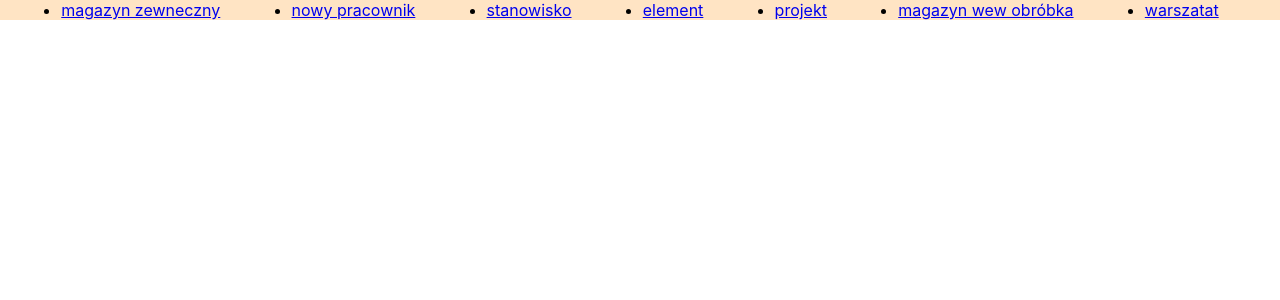
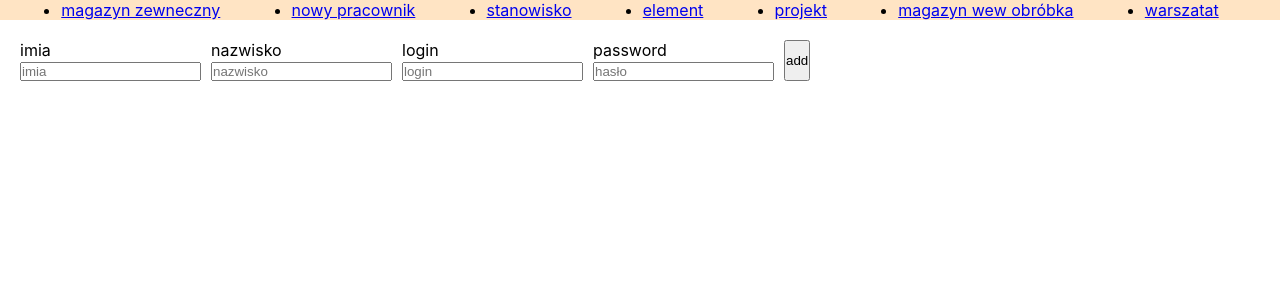
Before and after one commit to tsimar/warehouse, a React (Create React App) app in the folder client/: page /wareMashin in a window 1280 px wide. Shown: the top 300 px of the page. Built offline with nearby package versions, Linux system fonts and the light colour scheme; no server answers.

Commit message:
create component warehouses

```diff
--- a/client/src/App.js
+++ b/client/src/App.js
@@ -7,7 +7,8 @@ import Position from "./components/add/position/Position";
 import WarehouseOut from "./components/warehouseOut/WarehouseOut";
 import Elements from "./components/add/elements/Elements";
 import Project from "./components/add/project/Project";
-
+import WarehouseMashin from "./components/warehouseMashin/WarehouseMashin";
+import ReadyElement from "./components/readyElement/ReadyElement";
 
 function App() {
   return (
@@ -21,6 +22,8 @@ function App() {
         <Route path="/position" element={<Position />} />
         <Route path="/element" element={<Elements />} />
         <Route path="/project" element={<Project />} />
+        <Route path="/wareMashin" element={<WarehouseMashin />} />
+        <Route path="/readyElement" element={<ReadyElement />} />
       </Routes>
     </Router>
   );
--- a/client/src/components/navbar/menu/menuItems/nameItemsMenu/NameItemsMenu.jsx
+++ b/client/src/components/navbar/menu/menuItems/nameItemsMenu/NameItemsMenu.jsx
@@ -26,6 +26,6 @@ export const NameItemsMenu = [
   },
   {
     value: "warszatat",
-    href: "/staty",
+    href: "/readyElement",
   },
 ];
--- /dev/null
+++ b/client/src/components/readyElement/ReadyElement.jsx
@@ -0,0 +1,139 @@
+import React, {
+  useState,
+  useEffect,
+  useReducer,
+  useRef,
+  Fragment,
+} from "react";
+import DatePicker from "react-date-picker";
+import { apiProject, apiElement, apiOutGoodElement } from "../../url/URL";
+
+const WarehouseMashin = () => {
+  const [valueDate, OnChange] = useState(new Date());
+  const [warehouseMashin, setWarehouseMashin] = useState([]);
+  const [addWarehouseMashin, setAddWarehouseMashin] = useReducer({
+    nameUser: "",
+    lastName: "",
+    login: "",
+    password: "",
+    idPosition: "",
+  });
+
+  const [editValue, setEditValue] = useState({
+    editId: "",
+    nameUser: "",
+    lastName: "",
+    login: "",
+    password: "",
+    idPosition: "",
+  });
+  const handleChange = (e) => {
+    e.preventDefault();
+
+    const fieldName = e.target.name;
+
+    const fieldValue = e.target.value;
+
+    const newFormData = { ...addWarehouseMashin };
+    newFormData[fieldName] = fieldValue;
+
+    setAddWarehouseMashin(newFormData);
+  };
+  const fetchGetWarehouseMashin = async () => {
+    try {
+      // setLoading(true);
+      const res = await apiOutGoodElement.get();
+      setWarehouseMashin(res.data);
+      console.log("wareOut", res.data);
+      // setLoading(false);
+    } catch (error) {
+      console.log(error);
+    }
+  };
+
+  useEffect(() => {
+    fetchGetWarehouseMashin();
+  }, []);
+
+  const handleAddSubmit = async (e) => {
+    e.preventDefault();
+    const newWarehouseOut = {
+      nameUser: addWarehouseMashin.nameUser,
+      lastName: addWarehouseMashin.lastName,
+      login: addWarehouseMashin.login,
+      password: addWarehouseMashin.password,
+      idPosition: addWarehouseMashin.password,
+    };
+    apiOutGoodElement
+      .post("", newWarehouseOut)
+      .then((response) => {
+        fetchGetWarehouseMashin();
+      })
+      .catch((error) => {
+        console.log(error);
+      });
+
+    addWarehouseMashin("");
+
+    // numberRef.current.value = "";
+    // lastNameRef.current.value = "";
+    // loginRef.current.value = "";
+    // passwordRef.current.value = "";
+  };
+
+  return (
+    <div>
+      <form className="form--wrapper" onSubmit={handleAddSubmit}>
+        <div className="div__add--wrapper">
+          <label htmlFor="name">imia</label>
+          <input
+            id="name"
+            name="nameUser"
+            type="text"
+            placeholder="imia"
+            // ref={nameUserRef}
+            onChange={handleChange}
+          />
+        </div>
+        <div className="div__add--wrapper">
+          <label htmlFor="last_name">nazwisko</label>
+          <input
+            id="last_name"
+            name="lastName"
+            type="text"
+            placeholder="nazwisko"
+            // ref={lastNameRef}
+            onChange={handleChange}
+          />
+        </div>
+        <div className="div__add--wrapper">
+          <label htmlFor="login">login</label>
+          <input
+            id="login"
+            name="login"
+            type="text"
+            placeholder="login"
+            // ref={loginRef}
+            onChange={handleChange}
+          />
+        </div>
+        <div className="div__add--wrapper">
+          <label htmlFor="password">password</label>
+          <input
+            id="password"
+            name="password"
+            type="text"
+            placeholder="hasło"
+            onChange={handleChange}
+            // ref={passwordRef}
+          />
+        </div>
+        {/* <div className="div__add--wrapper">{handleGetComboBox(position)}</div> */}
+        <button type="submit">add</button>
+      </form>
+      {/* <div className="div-getUser">{handlGetElement(user)}</div> */}
+    </div>
+  );
+};
+
+export default WarehouseMashin;
--- /dev/null
+++ b/client/src/components/warehouseMashin/WarehouseMashin.jsx
@@ -0,0 +1,139 @@
+import React, {
+  useState,
+  useEffect,
+  useReducer,
+  useRef,
+  Fragment,
+} from "react";
+import DatePicker from "react-date-picker";
+import { apiProject, apiElement, apiWarehouseMashin } from "../../url/URL";
+
+const WarehouseMashin = () => {
+  const [valueDate, OnChange] = useState(new Date());
+  const [warehouseMashin, setWarehouseMashin] = useState([]);
+  const [addWarehouseMashin, setAddWarehouseMashin] = useReducer({
+    nameUser: "",
+    lastName: "",
+    login: "",
+    password: "",
+    idPosition: "",
+  });
+
+  const [editValue, setEditValue] = useState({
+    editId: "",
+    nameUser: "",
+    lastName: "",
+    login: "",
+    password: "",
+    idPosition: "",
+  });
+  const handleChange = (e) => {
+    e.preventDefault();
+
+    const fieldName = e.target.name;
+
+    const fieldValue = e.target.value;
+
+    const newFormData = { ...addWarehouseMashin };
+    newFormData[fieldName] = fieldValue;
+
+    setAddWarehouseMashin(newFormData);
+  };
+  const fetchGetWarehouseMashin = async () => {
+    try {
+      // setLoading(true);
+      const res = await apiWarehouseMashin.get();
+      setWarehouseMashin(res.data);
+      console.log("wareOut", res.data);
+      // setLoading(false);
+    } catch (error) {
+      console.log(error);
+    }
+  };
+
+  useEffect(() => {
+    fetchGetWarehouseMashin();
+  }, []);
+
+  const handleAddSubmit = async (e) => {
+    e.preventDefault();
+    const newWarehouseOut = {
+      nameUser: addWarehouseMashin.nameUser,
+      lastName: addWarehouseMashin.lastName,
+      login: addWarehouseMashin.login,
+      password: addWarehouseMashin.password,
+      idPosition: addWarehouseMashin.password,
+    };
+    apiWarehouseMashin
+      .post("", newWarehouseOut)
+      .then((response) => {
+        fetchGetWarehouseMashin();
+      })
+      .catch((error) => {
+        console.log(error);
+      });
+
+    addWarehouseMashin("");
+
+    // numberRef.current.value = "";
+    // lastNameRef.current.value = "";
+    // loginRef.current.value = "";
+    // passwordRef.current.value = "";
+  };
+
+  return (
+    <div>
+      <form className="form--wrapper" onSubmit={handleAddSubmit}>
+        <div className="div__add--wrapper">
+          <label htmlFor="name">imia</label>
+          <input
+            id="name"
+            name="nameUser"
+            type="text"
+            placeholder="imia"
+            // ref={nameUserRef}
+            onChange={handleChange}
+          />
+        </div>
+        <div className="div__add--wrapper">
+          <label htmlFor="last_name">nazwisko</label>
+          <input
+            id="last_name"
+            name="lastName"
+            type="text"
+            placeholder="nazwisko"
+            // ref={lastNameRef}
+            onChange={handleChange}
+          />
+        </div>
+        <div className="div__add--wrapper">
+          <label htmlFor="login">login</label>
+          <input
+            id="login"
+            name="login"
+            type="text"
+            placeholder="login"
+            // ref={loginRef}
+            onChange={handleChange}
+          />
+        </div>
+        <div className="div__add--wrapper">
+          <label htmlFor="password">password</label>
+          <input
+            id="password"
+            name="password"
+            type="text"
+            placeholder="hasło"
+            onChange={handleChange}
+            // ref={passwordRef}
+          />
+        </div>
+        {/* <div className="div__add--wrapper">{handleGetComboBox(position)}</div> */}
+        <button type="submit">add</button>
+      </form>
+      {/* <div className="div-getUser">{handlGetElement(user)}</div> */}
+    </div>
+  );
+};
+
+export default WarehouseMashin;
--- a/client/src/url/URL.js
+++ b/client/src/url/URL.js
@@ -7,3 +7,9 @@ export const apiUser = axios.create({ baseURL: `${URL}/user` });
 export const apiProject = axios.create({ baseURL: `${URL}/project` });
 export const apiPosition = axios.create({ baseURL: `${URL}/position` });
 export const apiWarehouseOut = axios.create({ baseURL: `${URL}/warehouseOut` });
+export const apiWarehouseMashin = axios.create({
+  baseURL: `${URL}/warehouseMashin`,
+});
+export const apiOutGoodElement = axios.create({
+  baseURL: `${URL}/warehouseMashin`,
+});
```
